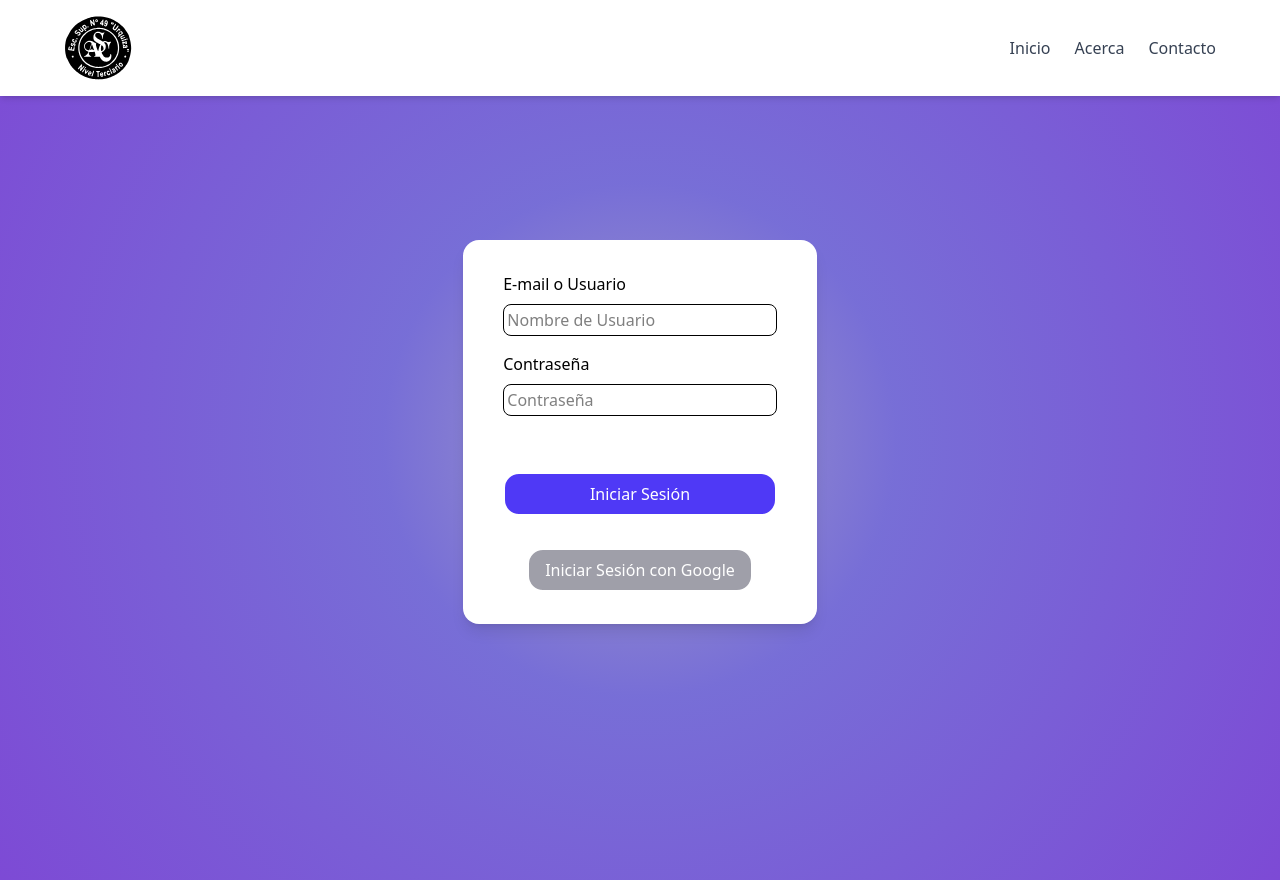
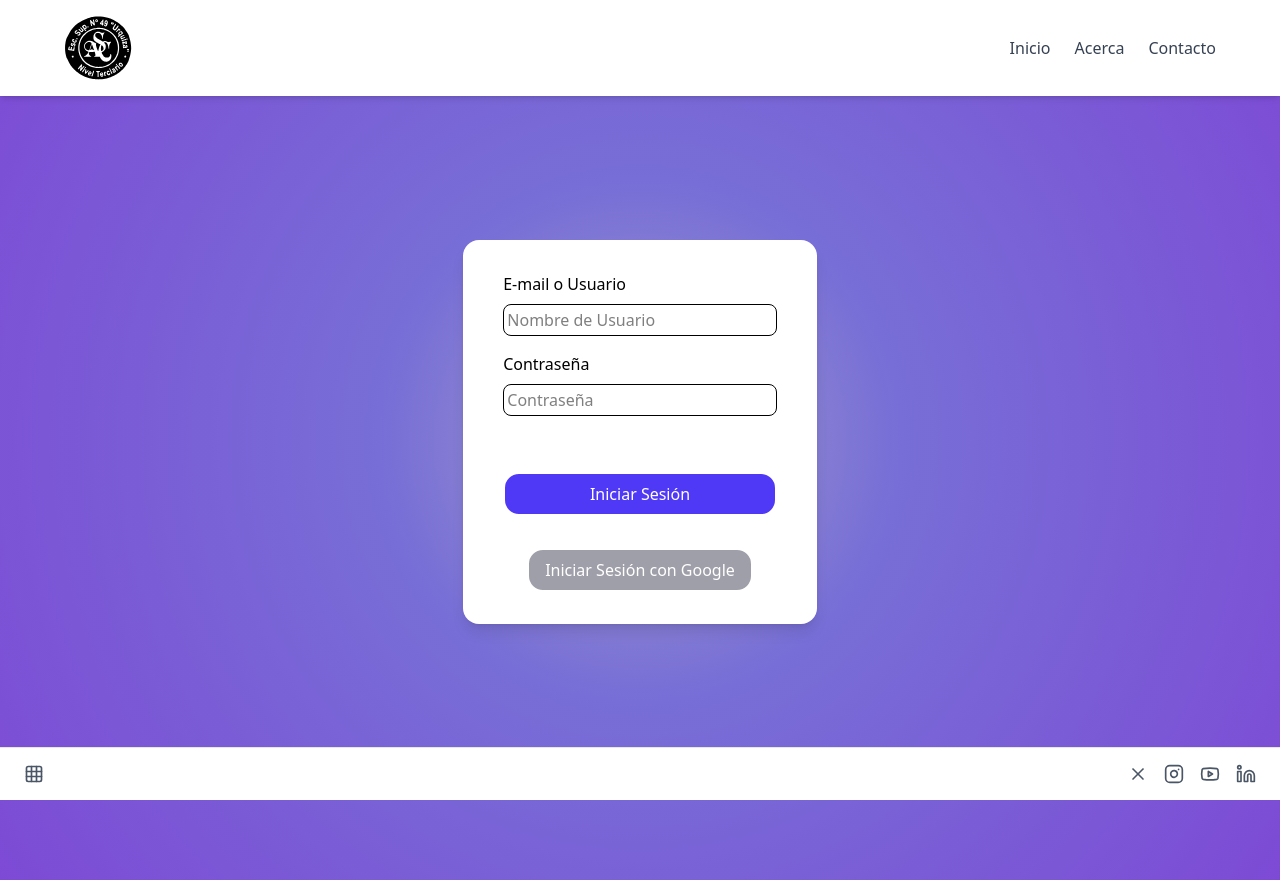
Before and after one commit to Tai-MS/SVE-System, a React (Vite) app in the folder FRONTEND/: page /login in a window 1280 px wide. Built offline with nearby package versions, Linux system fonts and the light colour scheme.

Commit message:
feat: add Footer component and integrate it into Login; update package.json and package-lock.json to include lucide-react

```diff
--- a/FRONTEND/package.json
+++ b/FRONTEND/package.json
@@ -11,6 +11,7 @@
   },
   "dependencies": {
     "@tailwindcss/vite": "^4.1.11",
+    "lucide-react": "^0.539.0",
     "react": "^19.1.0",
     "react-dom": "^19.1.0",
     "tailwindcss": "^4.1.11"
--- a/FRONTEND/src/components/Footer.tsx
+++ b/FRONTEND/src/components/Footer.tsx
@@ -0,0 +1,30 @@
+import { Grid3X3, X, Instagram, Youtube, Linkedin } from 'lucide-react'
+
+export default function Footer() {
+  return (
+    <footer className="bg-white border-t border-gray-200 px-6 py-4 fixed bottom-0 left-0 w-full z-50">
+      <div className="flex items-center justify-between">
+        {/* Grid icon on the left */}
+        <div className="flex items-center">
+          <Grid3X3 size={20} className="text-gray-600" />
+        </div>
+
+        {/* Social media icons on the right */}
+        <div className="flex items-center space-x-4">
+          <a href="#" className="text-gray-600 hover:text-gray-800 transition-colors">
+            <X size={20} />
+          </a>
+          <a href="#" className="text-gray-600 hover:text-gray-800 transition-colors">
+            <Instagram size={20} />
+          </a>
+          <a href="#" className="text-gray-600 hover:text-gray-800 transition-colors">
+            <Youtube size={20} />
+          </a>
+          <a href="#" className="text-gray-600 hover:text-gray-800 transition-colors">
+            <Linkedin size={20} />
+          </a>
+        </div>
+      </div>
+    </footer>
+  )
+}
--- a/FRONTEND/src/components/Login.tsx
+++ b/FRONTEND/src/components/Login.tsx
@@ -1,5 +1,6 @@
 import { useState } from "react";
 import Header from "./Header";
+import Footer from "./Footer";
 interface LoginProps {
     setUser: (username: string) => void;
 }
@@ -90,6 +91,7 @@ function Login({ setUser }: LoginProps) {
                 </form>
             </div>
         </div>
+    <Footer />
     </>
   )
 
```
Also changed, not shown: 1 other file (tests, documents, lock files or other folders).
